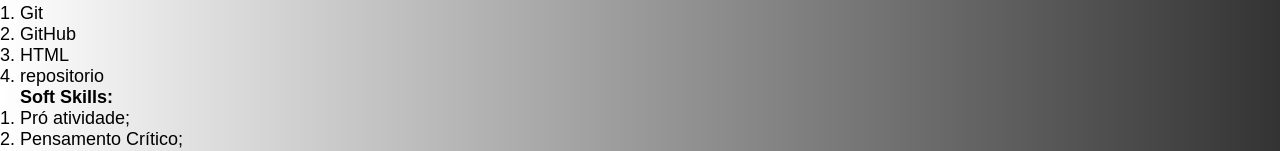
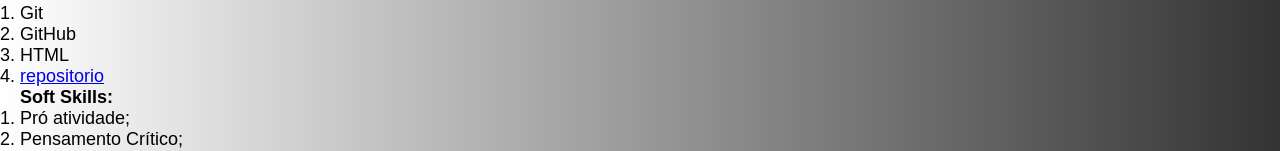
Before and after one commit to Ro-padoin/Ro-padoin.github.io, a plain HTML site: page index.html in a window 1280 px wide. Shown: the part 554-705 px from the top of the page. Drawn offline with Linux system fonts and the light colour scheme.

Commit message:
add teste

```diff
--- a/index.html
+++ b/index.html
@@ -79,7 +79,8 @@
                 <li>Git</li>
                 <li>GitHub</li>
                 <li>HTML</li>
-                <li><a href="https://github.com/Ro-padoin/Trybe_Exercicios/tree/main/Trybe/Modulo%201%20-%20Fundamentos%20WEB/Bloco%203%20-%20Introdu%C3%A7%C3%A3o%20ao%20HTML%20e%20CSS/aula_3.4_06_10"></a>repositorio</li>
+                <li>
+                    <a href="https://github.com/Ro-padoin/Trybe_Exercicios/tree/main/Trybe/Modulo%201%20-%20Fundamentos%20WEB/Bloco%203%20-%20Introdu%C3%A7%C3%A3o%20ao%20HTML%20e%20CSS/aula_3.4_06_10">repositorio</a></li>
             </ol>
 
         </section>
```
